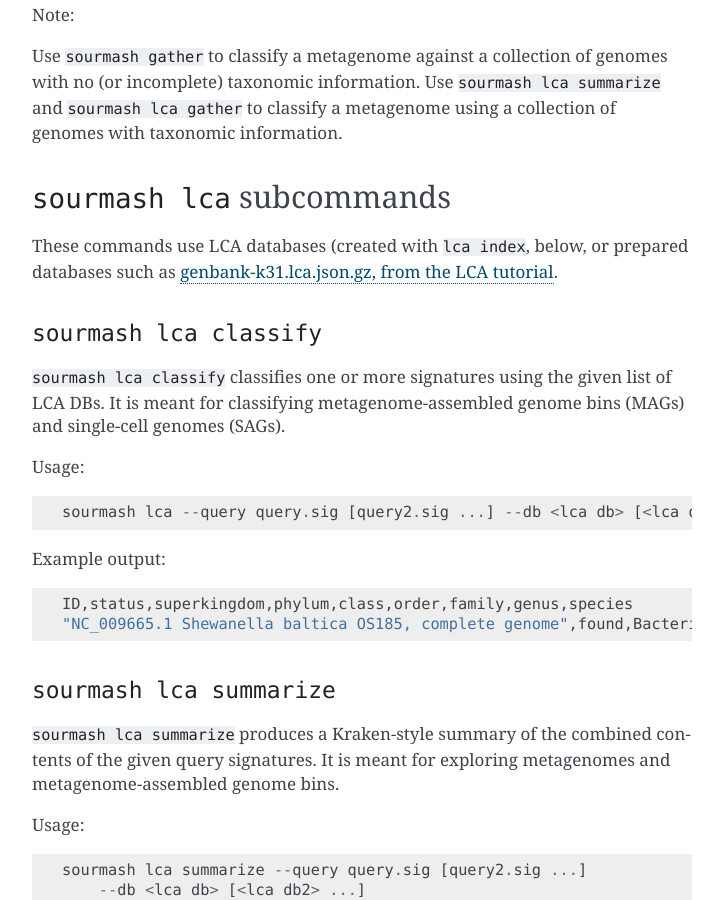
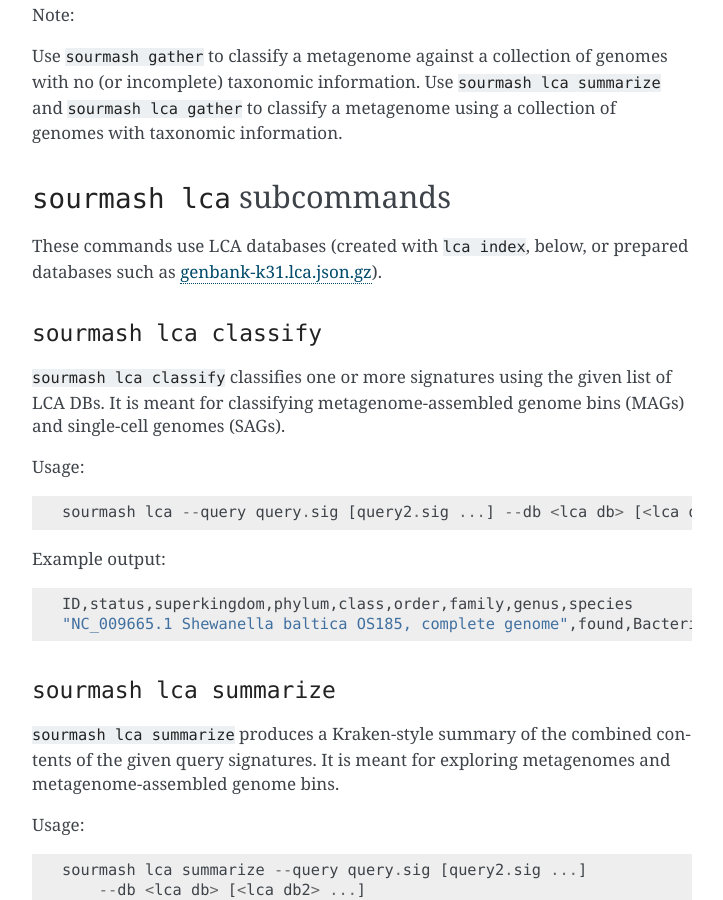
Before and after one commit to sourmash-bio/sourmash, a Sphinx documentation site: the page built from doc/command-line.md, in a window 1280 px wide and 900 px high, scrolled down 5712 px. Shown: the whole window, without its empty margins (388-1111 px from the left). Built offline with Sphinx 7.4.7, drawn with Linux system fonts in a browser that asks for light colours; pages that are not in the unit, such as notebooks, are missing from menus.

Commit message:
fix typo

```diff
--- a/doc/command-line.md
+++ b/doc/command-line.md
@@ -233,7 +233,7 @@ using a collection of genomes with taxonomic information.
 
 These commands use LCA databases (created with `lca index`, below, or
 prepared databases such as
-[genbank-k31.lca.json.gz, from the LCA tutorial](tutorials-lca.html).
+[genbank-k31.lca.json.gz](databases.html)).
 
 ### `sourmash lca classify`
 
```
